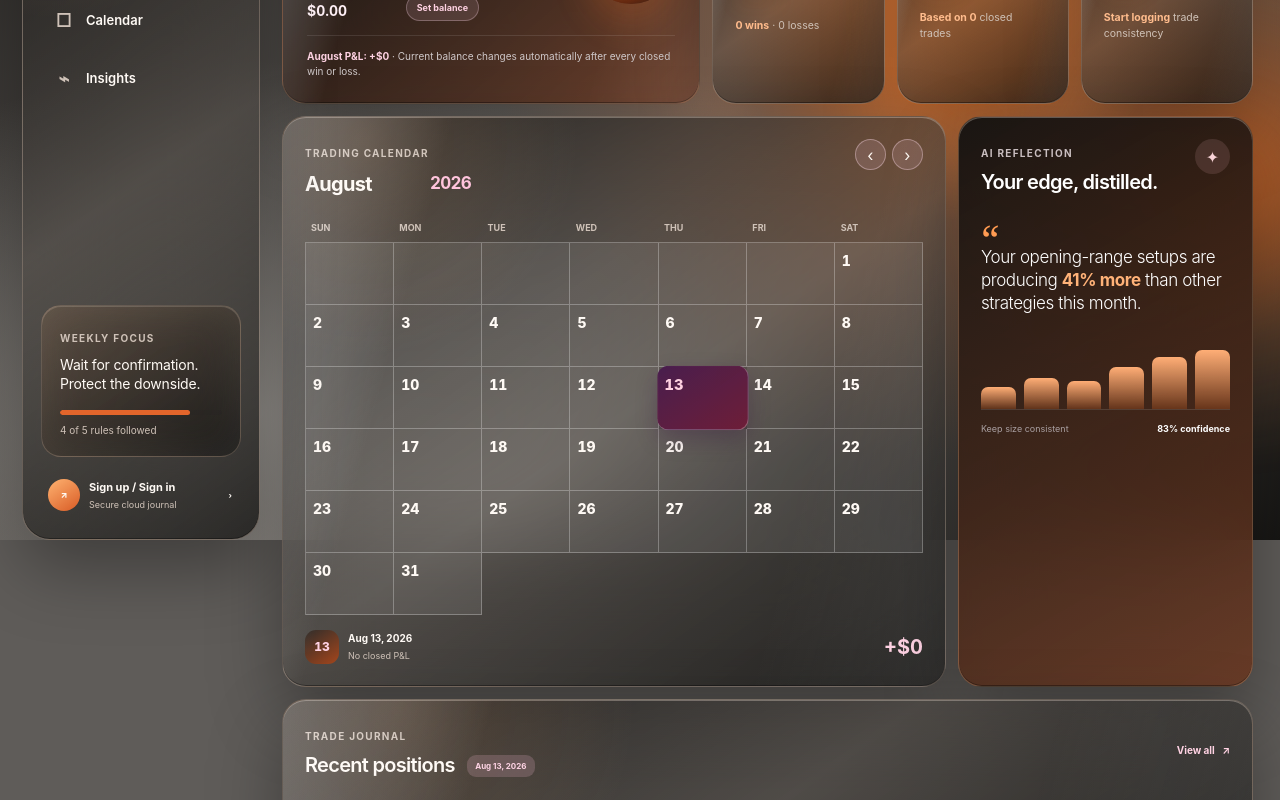
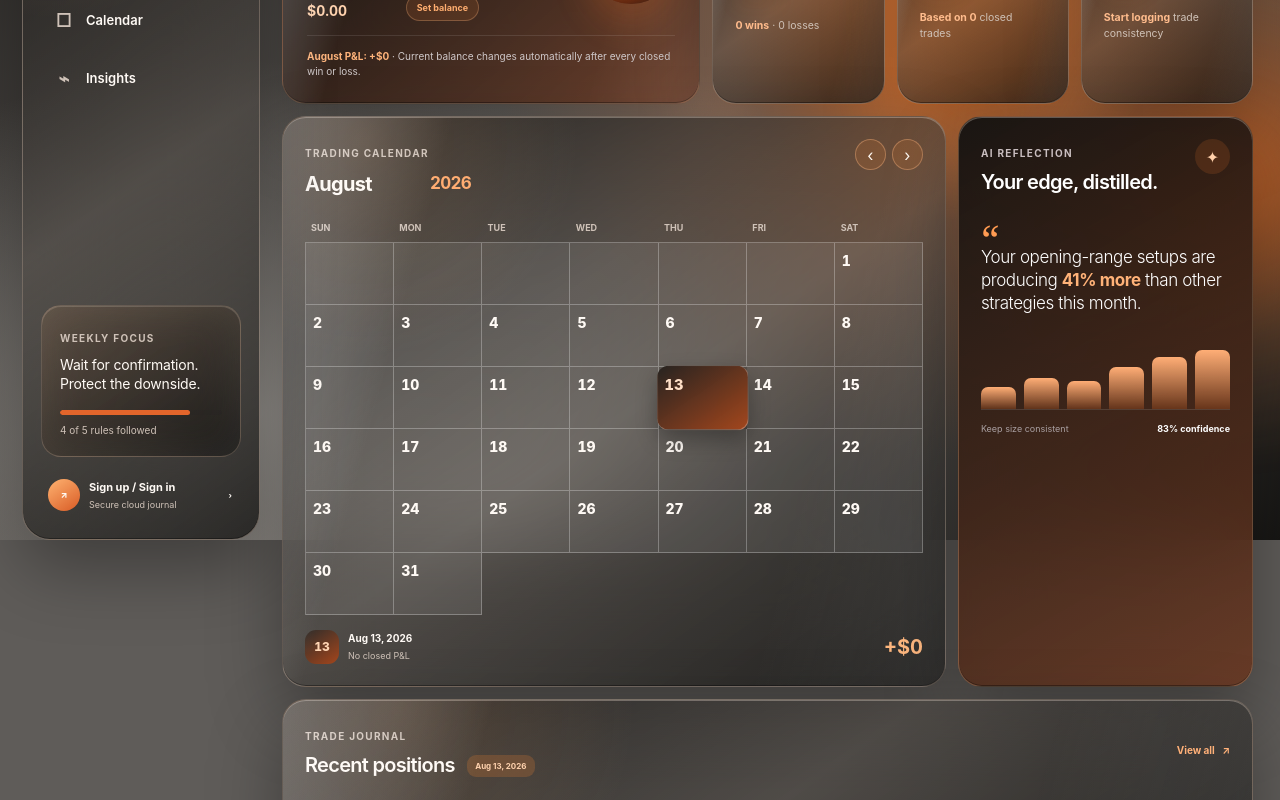
Before and after one commit to greyvese/lucid-trading, a Next.js app: page / in a window 1280 px wide. Shown: the part 260-1060 px from the top of the page. Built offline with nearby package versions, Linux system fonts and the light colour scheme.

Commit message:
chane font color and favicon

```diff
--- a/app/globals.css
+++ b/app/globals.css
@@ -143,15 +143,15 @@ button { color: inherit; }
 .hero-card { min-height: 178px; padding: 24px; display: grid; grid-template-columns: 1fr 112px; align-items: center; background: linear-gradient(140deg, rgba(17,17,16,0.96), rgba(104,55,34,0.82)); color: white; border-color: rgba(255,213,178,0.26); }
 .hero-card .eyebrow { color: #c9bfc0; }
 .hero-value { margin: 5px 0 8px; color: #fff2e8; font-size: clamp(34px, 4vw, 49px); line-height: 1; font-weight: 620; letter-spacing: -2.4px; font-variant-numeric: tabular-nums; text-shadow: 0 5px 22px rgba(255,116,36,0.28); }
-.gain-pill { display: inline-flex; padding: 6px 9px; background: rgba(234,174,181,0.15); color: #f0bfc5; border: 1px solid rgba(234,174,181,0.22); border-radius: 99px; font-size: 10px; font-weight: 700; }
+.gain-pill { display: inline-flex; padding: 6px 9px; background: rgba(255,135,50,0.16); color: #ffb277; border: 1px solid rgba(255,162,96,0.24); border-radius: 99px; font-size: 10px; font-weight: 700; }
 .balance-summary { display: flex; align-items: flex-end; gap: 14px; }
 .balance-summary > span { display: grid; gap: 2px; }
 .balance-summary small { color: #c9bfc0; font-size: 9px; font-weight: 700; letter-spacing: .08em; text-transform: uppercase; }
-.balance-summary strong { color: #fff0f6; font-size: 14px; font-variant-numeric: tabular-nums; }
-.balance-summary button { border: 1px solid rgba(255,220,235,0.28); border-radius: 99px; padding: 6px 10px; background: rgba(255,205,229,0.12); color: #ffd2e3; font: inherit; font-size: 9px; font-weight: 750; cursor: pointer; }
-.balance-summary button:hover { background: rgba(255,205,229,0.22); }
+.balance-summary strong { color: #ffd2ad; font-size: 14px; font-variant-numeric: tabular-nums; }
+.balance-summary button { border: 1px solid rgba(255,183,130,0.28); border-radius: 99px; padding: 6px 10px; background: rgba(255,133,48,0.12); color: #ffae70; font: inherit; font-size: 9px; font-weight: 750; cursor: pointer; }
+.balance-summary button:hover { background: rgba(255,133,48,0.22); }
 .hero-note { grid-column: 1 / -1; border-top: 1px solid rgba(255,255,255,0.1); margin: 14px 0 0; padding-top: 13px; color: #cfc8c9; font-size: 10px; }
-.hero-note strong { color: #ffd2e3; }
+.hero-note strong { color: #ffb47b; }
 .orb { width: 88px; height: 88px; justify-self: end; border-radius: 50%; padding: 12px; background: radial-gradient(circle at 30% 25%, #ffe3cc 0 10%, #f5944e 30%, #903814 72%, #191715 100%); box-shadow: inset -14px -18px 30px rgba(0,0,0,0.34), 0 18px 35px rgba(255,119,40,0.22); }
 .orb span { display: block; width: 28px; height: 28px; margin-left: auto; border-radius: 50%; background: rgba(255,255,255,0.48); filter: blur(4px); }
 .stat-card { padding: 22px; min-height: 178px; display: flex; flex-direction: column; align-items: flex-start; justify-content: center; }
@@ -167,12 +167,12 @@ button { color: inherit; }
 .section-heading { display: flex; align-items: flex-start; justify-content: space-between; gap: 16px; }
 .section-heading h2 { margin: 4px 0 0; color: var(--text-main); font-size: 20px; font-weight: 580; letter-spacing: -0.7px; }
 .month-controls { display: flex; gap: 6px; }
-.month-controls button, .modal-heading button { border: 1px solid rgba(255,220,235,0.38); background: rgba(255,205,229,0.14); color: var(--text-main); width: 31px; height: 31px; border-radius: 50%; cursor: pointer; }
+.month-controls button, .modal-heading button { border: 1px solid rgba(255,185,133,0.38); background: rgba(255,133,48,0.14); color: var(--text-main); width: 31px; height: 31px; border-radius: 50%; cursor: pointer; }
 .month-controls button:hover { background: rgba(255,255,255,0.62); }
 .calendar-selectors { display: flex; align-items: center; gap: 5px; margin-top: 4px; }
 .calendar-selectors select { appearance: none; border: 0; outline: 0; padding: 2px 18px 2px 0; background: transparent; color: var(--text-main); font-size: 20px; font-weight: 650; letter-spacing: -0.7px; cursor: pointer; }
-.calendar-selectors select:last-child { color: #ffc4dc; font-size: 17px; font-variant-numeric: tabular-nums; }
-.calendar-selectors option, .form-grid option { color: #25142f; background: #fff4fa; }
+.calendar-selectors select:last-child { color: #ffad72; font-size: 17px; font-variant-numeric: tabular-nums; }
+.calendar-selectors option, .form-grid option { color: #271d17; background: #fff4ea; }
 .weekdays, .calendar-grid { display: grid; grid-template-columns: repeat(7, minmax(0, 1fr)); }
 .weekdays { margin-top: 20px; }
 .weekdays span { padding: 0 6px 7px; color: var(--text-muted); font-size: 9px; font-weight: 700; text-transform: uppercase; }
@@ -182,18 +182,18 @@ button { color: inherit; }
 .calendar-day:hover { background: rgba(255,255,255,0.3); }
 .calendar-day > span { position: absolute; top: 7px; left: 7px; color: var(--text-main); font-size: 14px; font-weight: 760; font-variant-numeric: tabular-nums; }
 .calendar-day small { position: absolute; left: 7px; bottom: 7px; display: block; width: fit-content; margin: 0; padding: 4px 6px; border-radius: 7px; font-size: 11px; font-weight: 750; }
-.calendar-day.positive small { color: #ffd4e5; background: rgba(174,61,116,0.38); }
-.calendar-day.negative small { color: #ffb2ca; background: rgba(113,20,48,0.48); }
-.calendar-day.selected { z-index: 1; background: linear-gradient(145deg, rgba(72,28,78,0.96), rgba(112,27,55,0.94)); color: white; box-shadow: 0 9px 20px rgba(53,17,58,0.3); transform: scale(1.04); border-radius: 11px; }
-.calendar-day.selected > span { color: #ffd1e2; }
+.calendar-day.positive small { color: #ffd3ae; background: rgba(187,80,27,0.42); }
+.calendar-day.negative small { color: #ffb377; background: rgba(117,42,18,0.58); }
+.calendar-day.selected { z-index: 1; background: linear-gradient(145deg, rgba(37,34,31,0.98), rgba(168,70,27,0.94)); color: white; box-shadow: 0 9px 20px rgba(0,0,0,0.3); transform: scale(1.04); border-radius: 11px; }
+.calendar-day.selected > span { color: #ffe0c8; }
 .calendar-day.selected small { background: var(--rose); color: var(--wine); }
 .calendar-footer { margin-top: 15px; display: flex; justify-content: space-between; align-items: center; }
 .calendar-footer > div { display: flex; align-items: center; gap: 9px; }.calendar-footer p { margin: 0; }.calendar-footer strong, .calendar-footer small { display: block; }.calendar-footer strong { color: var(--text-main); font-size: 10px; }.calendar-footer small { margin-top: 3px; color: var(--text-muted); font-size: 9px; }
-.day-badge { width: 34px; height: 34px; display: grid; place-items: center; border-radius: 11px; background: linear-gradient(145deg, var(--purple), var(--wine)); color: #ffd3e4; font-size: 12px; font-weight: 820; font-variant-numeric: tabular-nums; }
-.positive-total, .negative-total { font-size: 20px; font-weight: 720; font-variant-numeric: tabular-nums; }.positive-total { color: #ffd0e2; }.negative-total { color: #ff9fbc; }
+.day-badge { width: 34px; height: 34px; display: grid; place-items: center; border-radius: 11px; background: linear-gradient(145deg, var(--purple), var(--wine)); color: #ffd5b4; font-size: 12px; font-weight: 820; font-variant-numeric: tabular-nums; }
+.positive-total, .negative-total { font-size: 20px; font-weight: 720; font-variant-numeric: tabular-nums; }.positive-total { color: #ffb478; }.negative-total { color: #ff8f50; }
 
 .insight-card { color: white; background: linear-gradient(150deg, rgba(19,18,17,0.96), rgba(105,54,31,0.86)); border-color: rgba(255,203,160,0.22); }
-.insight-card .eyebrow { color: #c9bec0; }.insight-card h2 { color: white; }.spark { display: grid; place-items: center; width: 35px; height: 35px; border-radius: 50%; color: #f8d3d7; background: rgba(234,174,181,0.14); font-size: 16px; }
+.insight-card .eyebrow { color: #c9bec0; }.insight-card h2 { color: white; }.spark { display: grid; place-items: center; width: 35px; height: 35px; border-radius: 50%; color: #ffd0aa; background: rgba(255,130,42,0.14); font-size: 16px; }
 .quote-mark { margin-top: 22px; height: 27px; color: var(--rose); font-family: Georgia, serif; font-size: 40px; line-height: 1; }
 blockquote { margin: 0; font-size: 17px; line-height: 1.35; letter-spacing: -0.4px; font-weight: 350; }blockquote b { color: #ffb278; font-weight: 650; }
 .insight-chart { height: 75px; display: flex; align-items: flex-end; gap: 8px; margin-top: 20px; padding-top: 10px; border-bottom: 1px solid rgba(255,255,255,0.12); }
@@ -202,8 +202,8 @@ blockquote { margin: 0; font-size: 17px; line-height: 1.35; letter-spacing: -0.4
 
 .trades-card { margin-top: 12px; padding: 22px 22px 10px; }
 .trade-heading { align-items: center; }
-.text-button { border: 0; background: transparent; color: #ffd0e2; font-size: 10px; font-weight: 700; cursor: pointer; }.text-button span { margin-left: 5px; }
-.selected-date-chip { display: inline-flex; margin-left: 8px; padding: 5px 8px; border-radius: 9px; background: rgba(243,184,208,0.2); color: #ffd4e5; font-size: 8px; font-style: normal; font-weight: 750; letter-spacing: 0; vertical-align: middle; }
+.text-button { border: 0; background: transparent; color: #ffad72; font-size: 10px; font-weight: 700; cursor: pointer; }.text-button span { margin-left: 5px; }
+.selected-date-chip { display: inline-flex; margin-left: 8px; padding: 5px 8px; border-radius: 9px; background: rgba(255,134,47,0.2); color: #ffd2ae; font-size: 8px; font-style: normal; font-weight: 750; letter-spacing: 0; vertical-align: middle; }
 .table-scroll { overflow-x: auto; margin-top: 15px; }
 table { width: 100%; min-width: 1030px; border-collapse: collapse; }
 th { padding: 11px 9px; border-bottom: 1px solid var(--line); color: var(--text-muted); font-size: 9px; text-align: left; text-transform: uppercase; letter-spacing: 0.09em; }
@@ -213,19 +213,19 @@ tbody tr { transition: background 180ms ease, box-shadow 180ms ease; }
 tbody tr.selected-trade-row { background: rgba(234,174,181,0.24); box-shadow: inset 3px 0 0 var(--rose-deep); }
 tbody tr.selected-trade-row td { color: var(--text-main); }
 td:first-child { display: flex; align-items: center; gap: 8px; color: var(--text-main); }td:first-child strong, td:first-child small { display: block; }td:first-child strong { font-size: 13.5px; }td:first-child small { margin-top: 2px; font-size: 10.5px; color: var(--text-soft); font-weight: 650; }
-.ticker-icon { width: 29px; height: 29px; display: grid; place-items: center; border-radius: 9px; background: rgba(255,200,225,0.18); border: 1px solid rgba(255,220,236,0.38); box-shadow: inset 0 1px 0 rgba(255,240,247,0.28); font-weight: 800; color: #ffd1e3; }
+.ticker-icon { width: 29px; height: 29px; display: grid; place-items: center; border-radius: 9px; background: rgba(255,159,89,0.18); border: 1px solid rgba(255,197,150,0.38); box-shadow: inset 0 1px 0 rgba(255,232,211,0.28); font-weight: 800; color: #ffca9f; }
 .result, .strategy-chip { display: inline-flex; align-items: center; white-space: nowrap; padding: 5px 7px; border-radius: 8px; font-size: 8px; font-weight: 750; }
-.result.win { color: #ffd4e5; background: rgba(166,61,112,0.44); }.result.loss { color: #ffb2ca; background: rgba(116,29,56,0.62); }.result.open { color: #f4c2dc; background: rgba(102,52,116,0.46); }
-.strategy-chip { background: rgba(255,205,229,0.12); border: 1px solid rgba(255,220,236,0.28); color: var(--text-soft); font-weight: 580; }
+.result.win { color: #ffd2ae; background: rgba(171,76,25,0.44); }.result.loss { color: #ffb077; background: rgba(112,40,17,0.62); }.result.open { color: #ffd4ac; background: rgba(87,66,50,0.56); }
+.strategy-chip { background: rgba(255,153,75,0.12); border: 1px solid rgba(255,193,141,0.28); color: var(--text-soft); font-weight: 580; }
 .trade-note { display: -webkit-box; max-width: 180px; overflow: hidden; color: #ffe0ca; font-size: 10px; line-height: 1.35; -webkit-box-orient: vertical; -webkit-line-clamp: 2; }
 .trade-note.empty { color: rgba(255, 224, 202, 0.56); }
 .row-actions { display: flex; align-items: center; gap: 5px; }
-.row-actions button { border: 1px solid rgba(255,220,236,0.3); background: rgba(255,205,229,0.12); color: var(--text-soft); border-radius: 8px; padding: 5px 7px; font-size: 8px; font-weight: 720; cursor: pointer; }
+.row-actions button { border: 1px solid rgba(255,188,137,0.3); background: rgba(255,133,48,0.12); color: var(--text-soft); border-radius: 8px; padding: 5px 7px; font-size: 8px; font-weight: 720; cursor: pointer; }
 .row-actions button:hover { background: rgba(255,255,255,0.38); }
-.row-actions .delete-action { color: #ffabc5; }
+.row-actions .delete-action { color: #ff9d62; }
 
 .modal-backdrop { position: fixed; inset: 0; z-index: 20; display: grid; place-items: center; padding: 20px; background: rgba(39,29,30,0.32); -webkit-backdrop-filter: blur(12px); backdrop-filter: blur(12px); }
-.trade-modal { width: min(650px, 100%); max-height: calc(100vh - 40px); overflow-y: auto; padding: 25px; border-radius: 28px; color: var(--text-main); background: linear-gradient(145deg, rgba(45,20,57,0.94), rgba(106,27,61,0.9)); -webkit-backdrop-filter: blur(48px) saturate(145%); backdrop-filter: blur(48px) saturate(145%); }
+.trade-modal { width: min(650px, 100%); max-height: calc(100vh - 40px); overflow-y: auto; padding: 25px; border-radius: 28px; color: var(--text-main); background: linear-gradient(145deg, rgba(27,25,23,0.96), rgba(109,53,27,0.9)); -webkit-backdrop-filter: blur(48px) saturate(135%); backdrop-filter: blur(48px) saturate(135%); }
 .balance-modal { width: min(470px, 100%); }
 .balance-explanation { margin: 15px 0 0; color: var(--text-muted); font-size: 11px; line-height: 1.55; }
 .balance-form-grid { grid-template-columns: 1fr; }
@@ -233,14 +233,14 @@ td:first-child { display: flex; align-items: center; gap: 8px; color: var(--text
 .form-grid { display: grid; grid-template-columns: 1fr 1fr; gap: 13px; margin-top: 21px; }
 .form-grid label > span { display: block; margin: 0 0 6px 3px; color: var(--text-muted); font-size: 9px; font-weight: 750; text-transform: uppercase; letter-spacing: 0.08em; }
 .form-grid label > span small { font-size: 7px; font-weight: 600; opacity: 0.7; }
-.form-grid input, .form-grid select, .form-grid textarea { width: 100%; height: 43px; border: 1px solid rgba(255,220,236,0.34); border-radius: 13px; outline: 0; padding: 0 13px; color: var(--text-main); background: rgba(255,205,229,0.12); box-shadow: inset 0 1px 0 rgba(255,240,247,0.2); -webkit-backdrop-filter: blur(16px); backdrop-filter: blur(16px); font-size: 12px; }
-.form-grid input::placeholder { color: rgba(245,212,227,0.58); }
+.form-grid input, .form-grid select, .form-grid textarea { width: 100%; height: 43px; border: 1px solid rgba(255,190,140,0.34); border-radius: 13px; outline: 0; padding: 0 13px; color: var(--text-main); background: rgba(255,137,53,0.12); box-shadow: inset 0 1px 0 rgba(255,231,209,0.2); -webkit-backdrop-filter: blur(16px); backdrop-filter: blur(16px); font-size: 12px; }
+.form-grid input::placeholder { color: rgba(255,203,164,0.58); }
 .form-grid textarea { min-height: 88px; height: 88px; padding: 12px 13px; resize: vertical; line-height: 1.45; }
 .notes-field { grid-column: 1 / -1; }
 .form-grid input:focus, .form-grid select:focus, .form-grid textarea:focus { border-color: rgba(255,150,87,0.66); box-shadow: 0 0 0 3px rgba(255,145,71,0.17); }
-.form-grid input[readonly] { color: #ffd0e3; font-weight: 750; }
-.form-grid input.pnl-positive { color: #f3ccff; }
-.form-grid input.pnl-negative { color: #ffafc7; }
+.form-grid input[readonly] { color: #ffc493; font-weight: 750; }
+.form-grid input.pnl-positive { color: #ffbd85; }
+.form-grid input.pnl-negative { color: #ff9b5e; }
 .form-actions { display: flex; justify-content: flex-end; gap: 9px; margin-top: 22px; }
 .secondary-button { min-height: 42px; padding: 0 17px; border-radius: 99px; border: 1px solid rgba(255,255,255,0.5); background: rgba(255,255,255,0.18); box-shadow: inset 0 1px 0 rgba(255,255,255,0.42); cursor: pointer; font-size: 11px; font-weight: 700; }
 .toast { position: fixed; z-index: 30; right: 26px; bottom: 26px; padding: 13px 17px; color: white; background: rgba(29,26,27,0.94); border: 1px solid rgba(255,255,255,0.16); border-radius: 14px; box-shadow: 0 18px 40px rgba(29,26,27,0.22); font-size: 11px; }
```
Also changed, not shown: app/layout.tsx (+3 -4 lines), public/lucid-favicon.svg (added).
